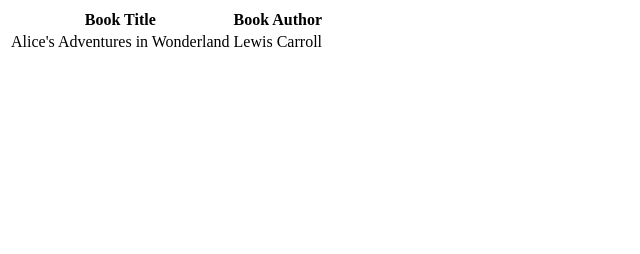
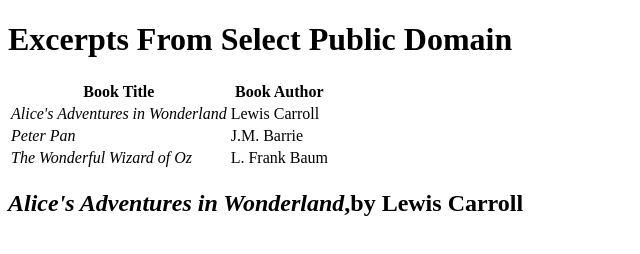
Before and after one commit to aangeles02/Lab3, a plain HTML site: page index.html in a window 1280 px wide. Shown: the whole page, without its empty margins (0-640 px from the left). Drawn offline with Linux system fonts and the light colour scheme.

Commit message:
Finished table added h2

```diff
--- a/index.html
+++ b/index.html
@@ -5,14 +5,27 @@
 		<title>Excerpts From Select Public Domain</title>
 		</head>
 		<body>
+		<h1>Excerpts From Select Public Domain</h1>
 		<table>
 			<tr>
 			<th>Book Title</th>
 			<th>Book Author</th>
 			</tr>
 			<tr>
-			<td>Alice's Adventures in Wonderland</td>
+			<td><em>Alice's Adventures in Wonderland</em></td>
 			<td>Lewis Carroll</td>
+			</tr>
+			<tr>
+			<td><em>Peter Pan<em></td>
+			<td>J.M. Barrie</td>
+			</tr>
+			<tr>
+			<td><em>The Wonderful Wizard of Oz</em></td>
+			<td>L. Frank Baum</td>
+			</tr>
+			</table>
+			<h2><em>Alice's Adventures in Wonderland</em>,by Lewis Carroll</h2>
+
 
 
 		</table>
```
